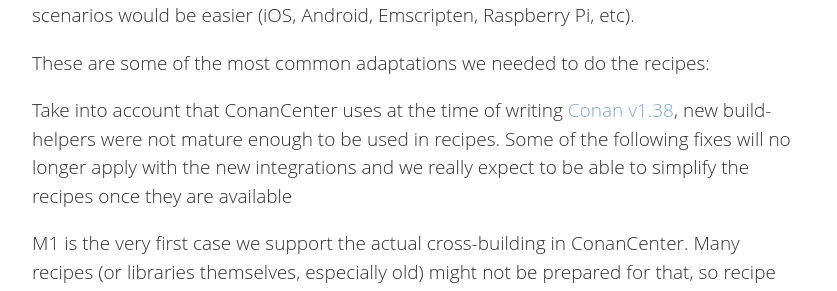
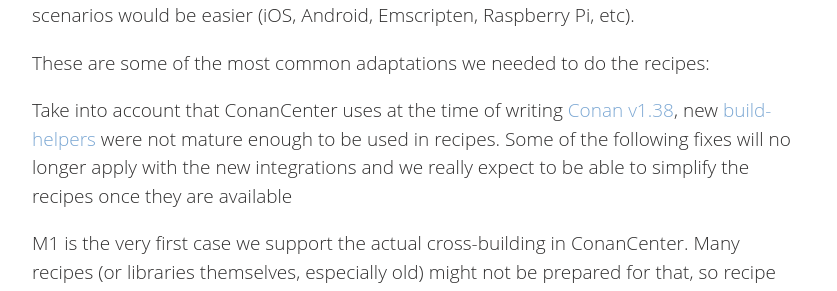
Before and after one commit to conan-io/conan-io.github.io, a Jekyll site: the page built from _posts/2021-09-06-m1.markdown, in a window 1280 px wide and 900 px high, scrolled down 1982 px. Shown: the part 163-454 px from the top of the window, without its empty margins (20-857 px from the left). Built offline with Jekyll 4.4.1, drawn with Linux system fonts in a browser that asks for light colours; comment, search, counter and statistics services are not loaded; part of the change alters nothing that is shown.

```diff
--- a/_posts/2021-09-06-m1.markdown
+++ b/_posts/2021-09-06-m1.markdown
@@ -81,7 +81,7 @@ We knew it would be harder, because it was the first configuration of ConanCente
 These are some of the most common adaptations we needed to do the recipes:
 
 Take into account that ConanCenter uses at the time of writing [Conan v1.38](https://docs.conan.io/en/latest/changelog.html#jun-2021),
- new build-helpers were not mature enough to be used in recipes. Some of the
+ new [build-helpers](https://docs.conan.io/en/latest/reference/build_helpers.html) were not mature enough to be used in recipes. Some of the
  following fixes will no longer apply with the new integrations and we really
  expect to be able to simplify the recipes once they are available
 
```
